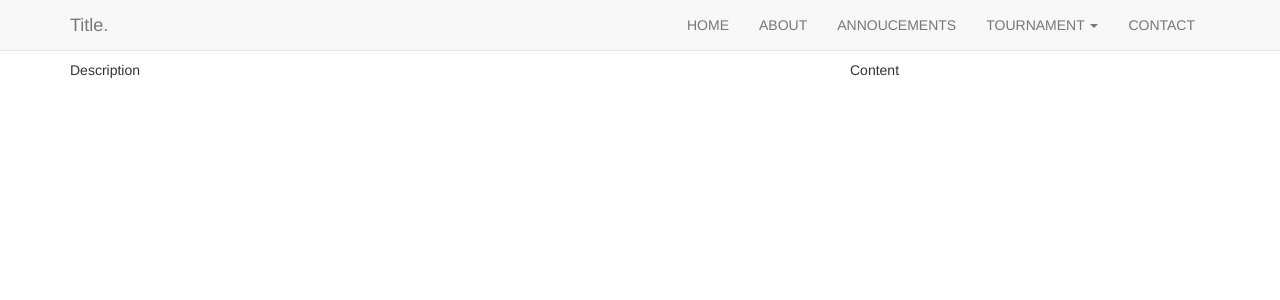
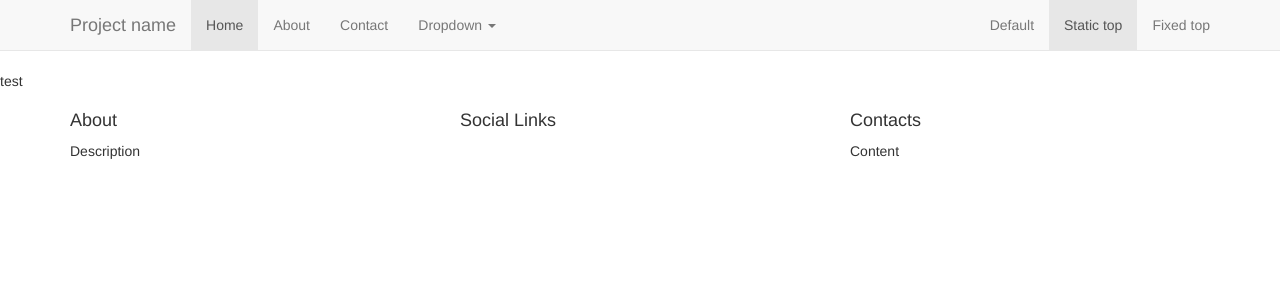
Before and after one commit to Crongz/Fildatify, a Flask app: page / in a window 1280 px wide. Shown: the top 300 px of the page. Run offline with Flask 2, Linux system fonts and the light colour scheme; data that the repository does not hold is empty; some libraries are stand-ins or nearby versions.

Commit message:
fixed nav issue

```diff
--- a/app/templates/home.html
+++ b/app/templates/home.html
@@ -1,8 +1,8 @@
 {% extends "partials/layout.html" %}
 {% block title %} Title {% endblock %}
 
-{% block content %}
-
-Content
-
-{% endblock content %}
+{% block body %}
+<div>
+  <p>test</p>
+</div>
+{% endblock %}
--- a/app/templates/partials/layout.html
+++ b/app/templates/partials/layout.html
@@ -16,39 +16,48 @@
   </head>
 
   <!-- Fixed navbar -->
-  <nav class="navbar navbar-default navbar-fixed-top" role="navigation">
+  <nav class="navbar navbar-default navbar-static-top">
     <div class="container">
       <div class="navbar-header">
-        <button type="button" class="navbar-toggle" data-toggle="collapse" data-target=".navbar-collapse">
+        <button type="button" class="navbar-toggle collapsed" data-toggle="collapse" data-target="#navbar" aria-expanded="false" aria-controls="navbar">
           <span class="sr-only">Toggle navigation</span>
           <span class="icon-bar"></span>
           <span class="icon-bar"></span>
           <span class="icon-bar"></span>
         </button>
-        <a class="navbar-brand" href="/">Title.</a>
+        <a class="navbar-brand" href="#">Project name</a>
       </div>
-      <div class="navbar-collapse collapse navbar-right">
+      <div id="navbar" class="navbar-collapse collapse">
         <ul class="nav navbar-nav">
-          <li><a href="/">HOME</a></li>
-          <li><a href="/about">ABOUT</a></li>
-          <li><a href="/announcement">ANNOUCEMENTS</a></li>
+          <li class="active"><a href="#">Home</a></li>
+          <li><a href="#about">About</a></li>
+          <li><a href="#contact">Contact</a></li>
           <li class="dropdown">
-            <a href="#" class="dropdown-toggle" data-toggle="dropdown">TOURNAMENT <b class="caret"></b></a>
+            <a href="#" class="dropdown-toggle" data-toggle="dropdown" role="button" aria-haspopup="true" aria-expanded="false">Dropdown <span class="caret"></span></a>
             <ul class="dropdown-menu">
-              <li><a href="tournament">TOURNAMENT INFO</a></li>
+              <li><a href="#">Action</a></li>
+              <li><a href="#">Another action</a></li>
+              <li><a href="#">Something else here</a></li>
+              <li role="separator" class="divider"></li>
+              <li class="dropdown-header">Nav header</li>
+              <li><a href="#">Separated link</a></li>
+              <li><a href="#">One more separated link</a></li>
             </ul>
           </li>
-          <li><a href="/contact">CONTACT</a></li>
         </ul>
-      </div>
+        <ul class="nav navbar-nav navbar-right">
+          <li><a href="../navbar/">Default</a></li>
+          <li class="active"><a href="./">Static top <span class="sr-only">(current)</span></a></li>
+          <li><a href="../navbar-fixed-top/">Fixed top</a></li>
+        </ul>
+      </div><!--/.nav-collapse -->
     </div>
   </nav>
 
   <body>
 
-    {% block content %}
-    {% endblock %}
-
+  {% block body %}
+  {% endblock %}
   </body>
 
   <div id="footerwrap">
@@ -77,4 +86,5 @@
       </div>
     </div>
   </div>
+
 </html>
```
